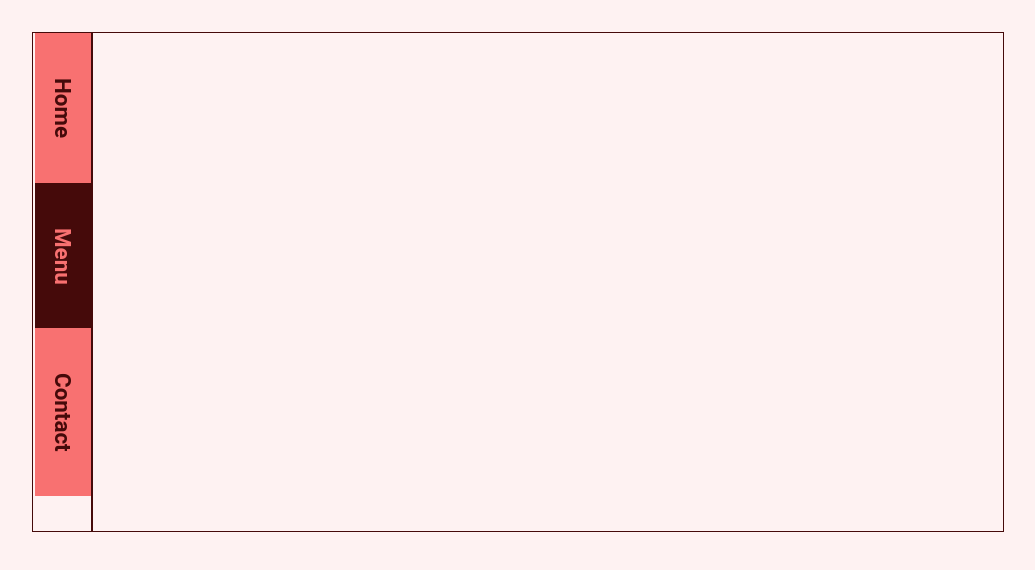
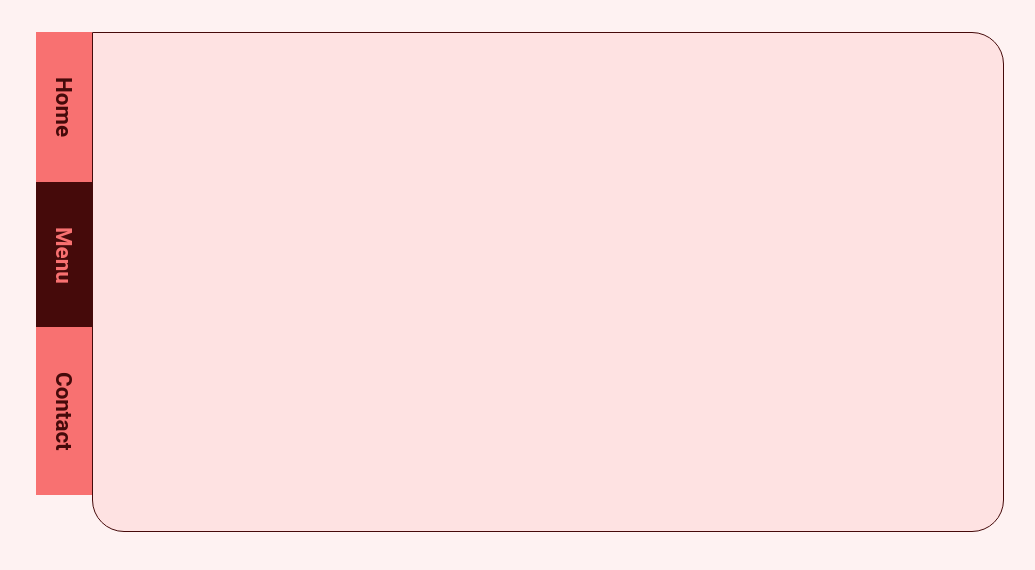
Before and after one commit to possxx/odin-restaurant-page, a website built with webpack: page src/index.html in a window 1280 px wide. Shown: the whole page, without its empty margins (122-1157 px from the left). Built offline with nearby package versions, Linux system fonts and the light colour scheme; files whose address does not match are found by name.

Commit message:
Change style of nav and content

```diff
--- a/src/style.css
+++ b/src/style.css
@@ -72,12 +72,12 @@ body {
     grid-template-columns: 60px 1fr;
 }
 
-.nav {
+.content {
+    background-color: var(--red-100);
     border: 1px solid var(--red-950);
-}
-
-.content {
-    border: 1px solid var(--red-950);
+    border-top-right-radius: 32px;
+    border-bottom-left-radius: 32px;
+    border-bottom-right-radius: 32px;
 }
 
 .navigation {
```
